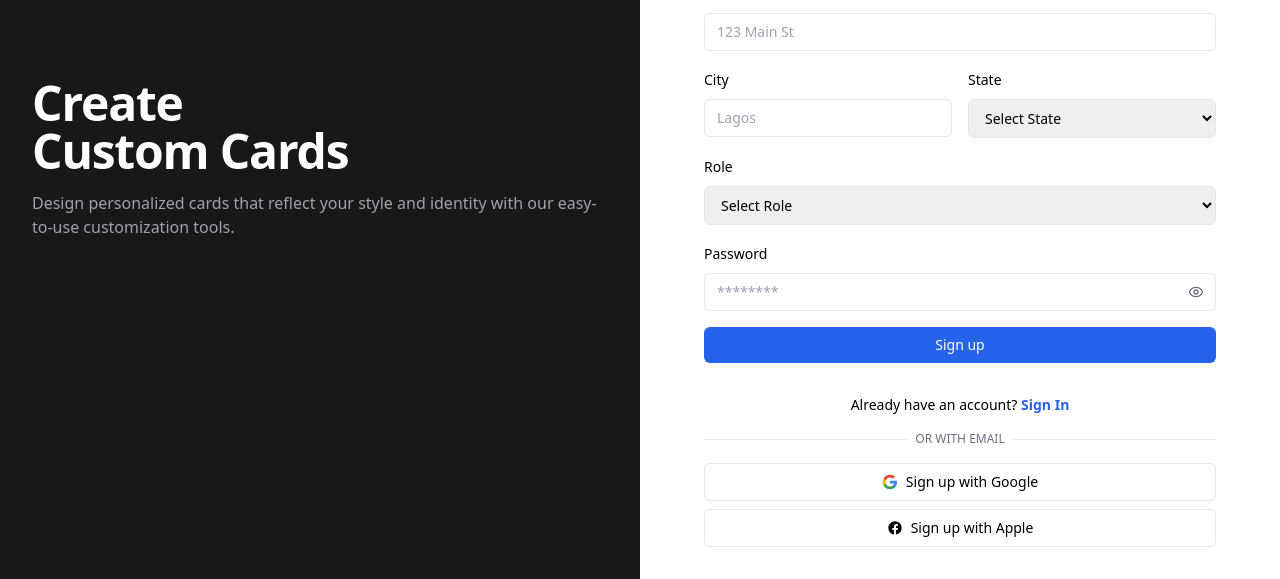
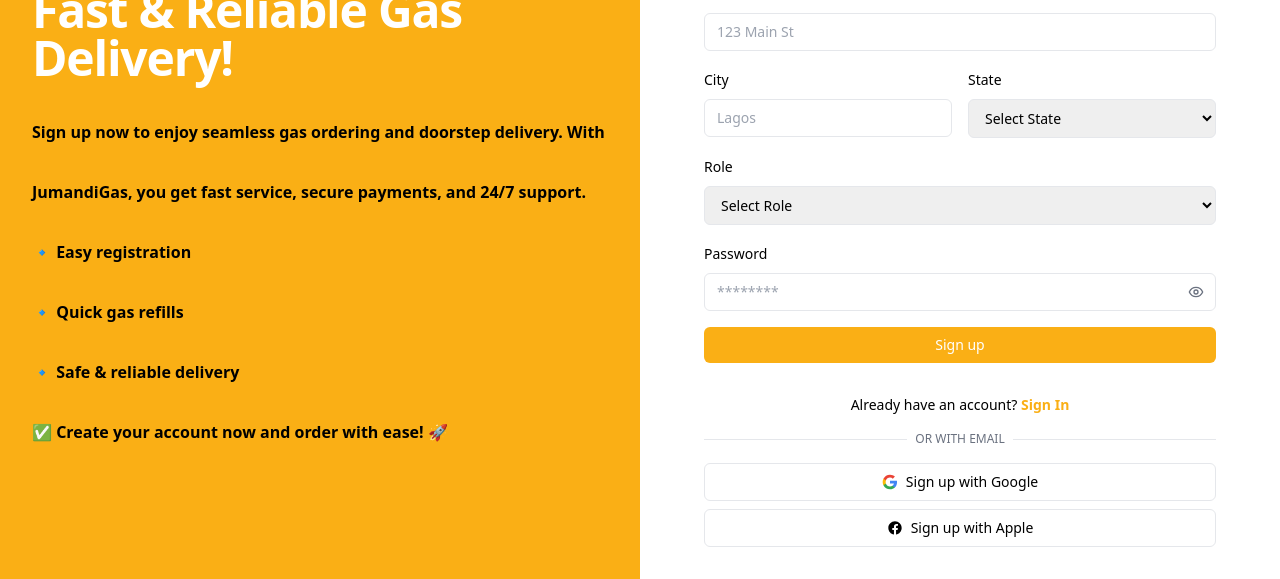
Before and after one commit to amoshood06/Jumandigas, a PHP site: page /register.php in a window 1280 px wide. Shown: the part 453-1032 px from the top of the page. Run offline with PHP 8.4, Linux system fonts and the light colour scheme; some libraries are stand-ins or nearby versions.

Commit message:
correct register page

```diff
--- a/register.php
+++ b/register.php
@@ -3,8 +3,9 @@
 <head>
     <meta charset="UTF-8">
     <meta name="viewport" content="width=device-width, initial-scale=1.0">
-    <title>Wealth Wave - Registration</title>
+    <title>Registration</title>
     <link rel="stylesheet" href="./asset/toast/toastr.min.css">
+    <link rel="shortcut icon" href="./asset/image/logo.png" type="image/x-icon">
     <script src="https://cdn.tailwindcss.com"></script>
     <script>
         function togglePassword() {
@@ -27,24 +28,30 @@
 <body>
     <div class="grid min-h-screen md:grid-cols-2">
         <!-- Left Column -->
-        <div class="relative hidden bg-zinc-900 p-8 text-white md:block">
-            <div class="space-y-20">
-                <p class="text-sm text-zinc-400">01/03</p>
+        <div class="relative hidden bg-[#FAAF15] p-8 text-white md:block">
+            <div class="space-y-15">
+                <p class="text-sm text-zinc-400"><img src="./asset/image/logo.png" class="w-24" alt=""></p>
 
                 <div class="relative h-80">
                     <img
-                        src="https://hebbkx1anhila5yf.public.blob.vercel-storage.com/login-PQ9NTOwXqSX6ceDhtdEnl2KQw2CTfq.webp"
+                        src="./asset/image/ads.png"
                         alt="Credit card preview"
                         class="object-contain w-full h-full"
                     />
                 </div>
 
-                <div class="space-y-4">
+                <div class="space-y-5">
                     <h1 class="text-5xl font-semibold tracking-tight">
-                        Create<br />Custom Cards
+                    Join JumandiGas –<br />Fast & Reliable Gas Delivery!
                     </h1>
-                    <p class="text-zinc-400">
-                        Design personalized cards that reflect your style and identity with our easy-to-use customization tools.
+                    <p class="text-black font-semibold leading-[60px]">
+                    Sign up now to enjoy seamless gas ordering and doorstep delivery. With JumandiGas, you get fast service, secure payments, and 24/7 support.
+                        <br/>
+                    🔹 Easy registration <br/>
+                    🔹 Quick gas refills  <br/>
+                    🔹 Safe & reliable delivery <br/>
+
+                    ✅ Create your account now and order with ease! 🚀
                     </p>
                 </div>
             </div>
@@ -56,13 +63,13 @@
                 <!-- Logo and Welcome -->
                 <div class="space-y-2">
                     <div class="flex items-center gap-2">
-                        <div class="h-8 w-8 rounded-full bg-blue-600 p-2">
-                            <span class="block text-center text-sm font-bold text-white">W</span>
+                        <div class="h-8 w-8 rounded-full bg-[#FAAF15] p-2">
+                            <span class="block text-center text-sm font-bold text-white"><img src="./asset/image/logo.png" alt=""></span>
                         </div>
-                        <h2 class="text-xl font-semibold">Wealth Wave</h2>
+                        <h2 class="text-xl font-semibold">Jumandigas</h2>
                     </div>
                     <h1 class="text-3xl font-semibold tracking-tight">
-                        Hi! Welcome to<br />Wealth Wave dude 👋
+                        Hi! Welcome to<br />Jumandigas 👋
                     </h1>
                 </div>
 
@@ -196,7 +203,7 @@
 
                     <button
                         type="submit"
-                        class="w-full rounded-md bg-blue-600 px-4 py-2 text-sm font-medium text-white hover:bg-blue-700 focus:outline-none focus:ring-2 focus:ring-blue-600/50"
+                        class="w-full rounded-md bg-[#FAAF15] px-4 py-2 text-sm font-medium text-white hover:bg-blue-700 focus:outline-none focus:ring-2 focus:ring-blue-600/50"
                     >
                         Sign up
                     </button>
@@ -206,7 +213,7 @@
                 <div class="space-y-4">
                     <div class="text-center text-sm">
                         Already have an account?
-                        <a href="/signin" class="font-semibold text-blue-600 hover:underline">
+                        <a href="/signin" class="font-semibold text-[#FAAF15] hover:underline">
                             Sign In
                         </a>
                     </div>
```
Also changed, not shown: index.php (+4 -3 lines), asset/image/ads.png (added).
